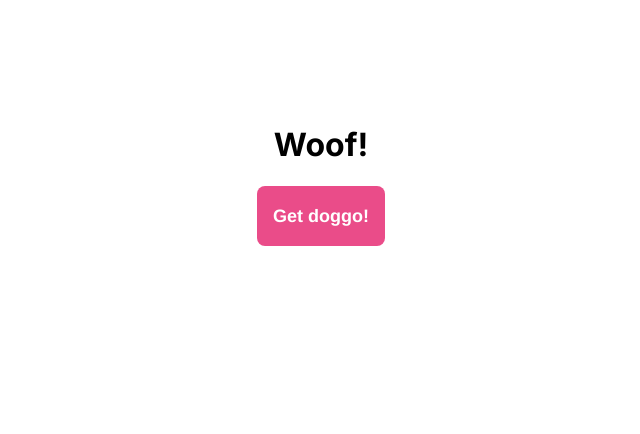
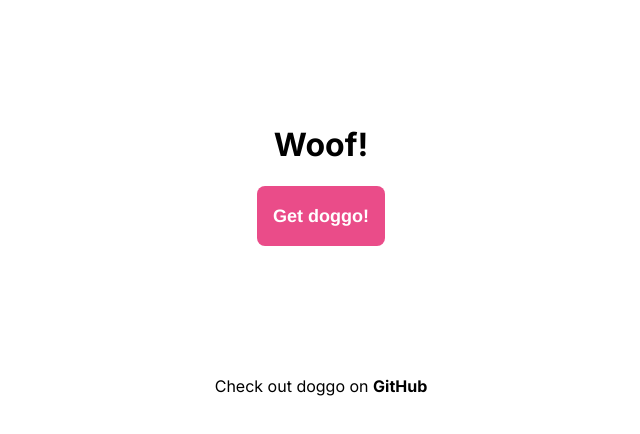
Before and after one commit to nilsvselte/woof, a Next.js app: page / in a window 1280 px wide. Shown: the top 434 px of the page, without its empty margins (319-959 px from the left). Built offline with nearby package versions, Linux system fonts and the light colour scheme.

Commit message:
gitHub link

```diff
--- a/app/page.js
+++ b/app/page.js
@@ -59,6 +59,7 @@ export default function Home() {
         </video>
         </div>
       )}
+      <a href="https://github.com/nilsvselte/woof" className={styles.link}>Check out doggo on <b>GitHub</b></a>
     </main>
   );
 }
--- a/app/page.module.css
+++ b/app/page.module.css
@@ -55,6 +55,12 @@
 .loadingContainer{
   height: 50px;
 }
+
+.link{
+  padding-top: 5rem;
+  text-decoration: none;
+  color: black;
+}
 /* Mobile */
 @media (max-width: 700px) {
   .dogMedia{
@@ -62,6 +68,8 @@
     width:95vw;
   }
 }
+
+
 
 /* Tablet and Smaller Desktop */
 @media (min-width: 701px) and (max-width: 1120px) {
```
Also changed, not shown: pages/api/doggo/getdoggo.js (line endings or trailing spaces).
